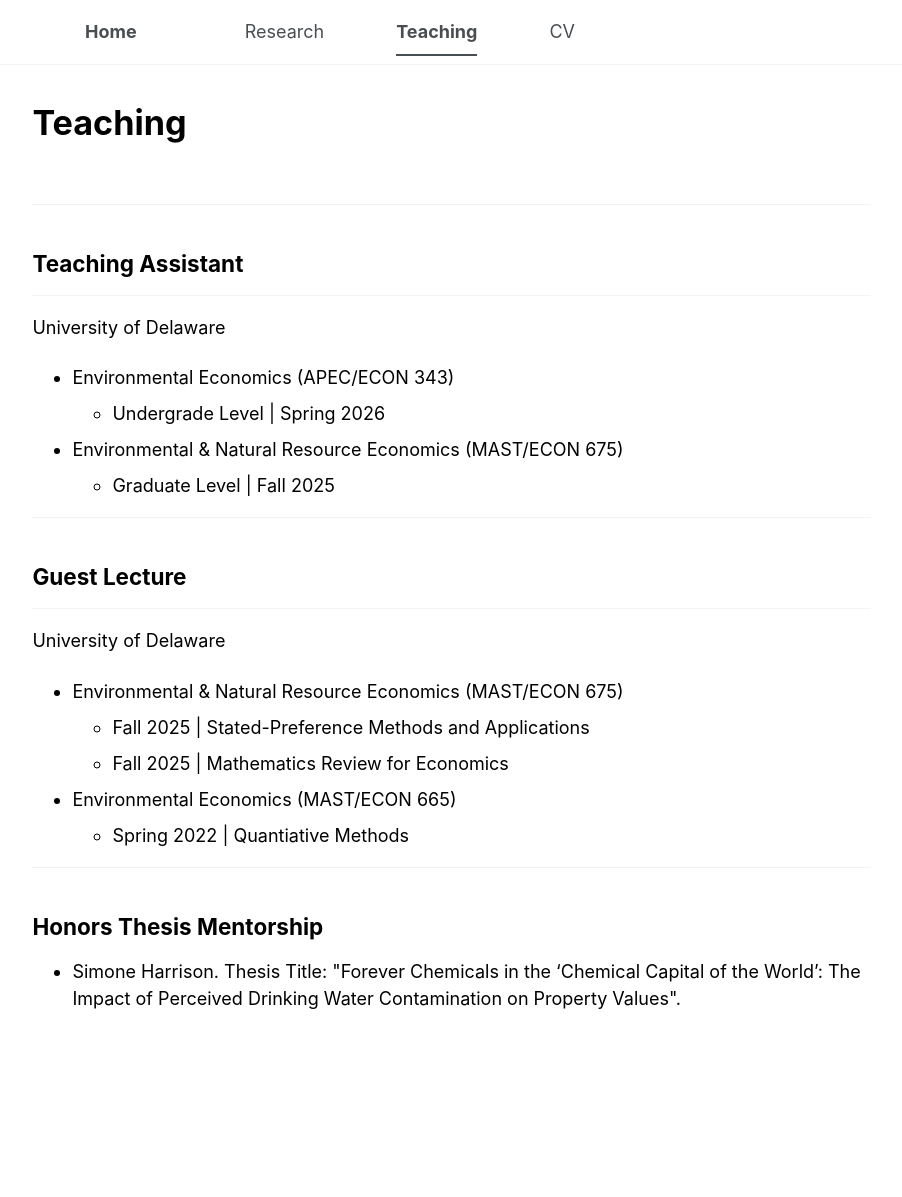
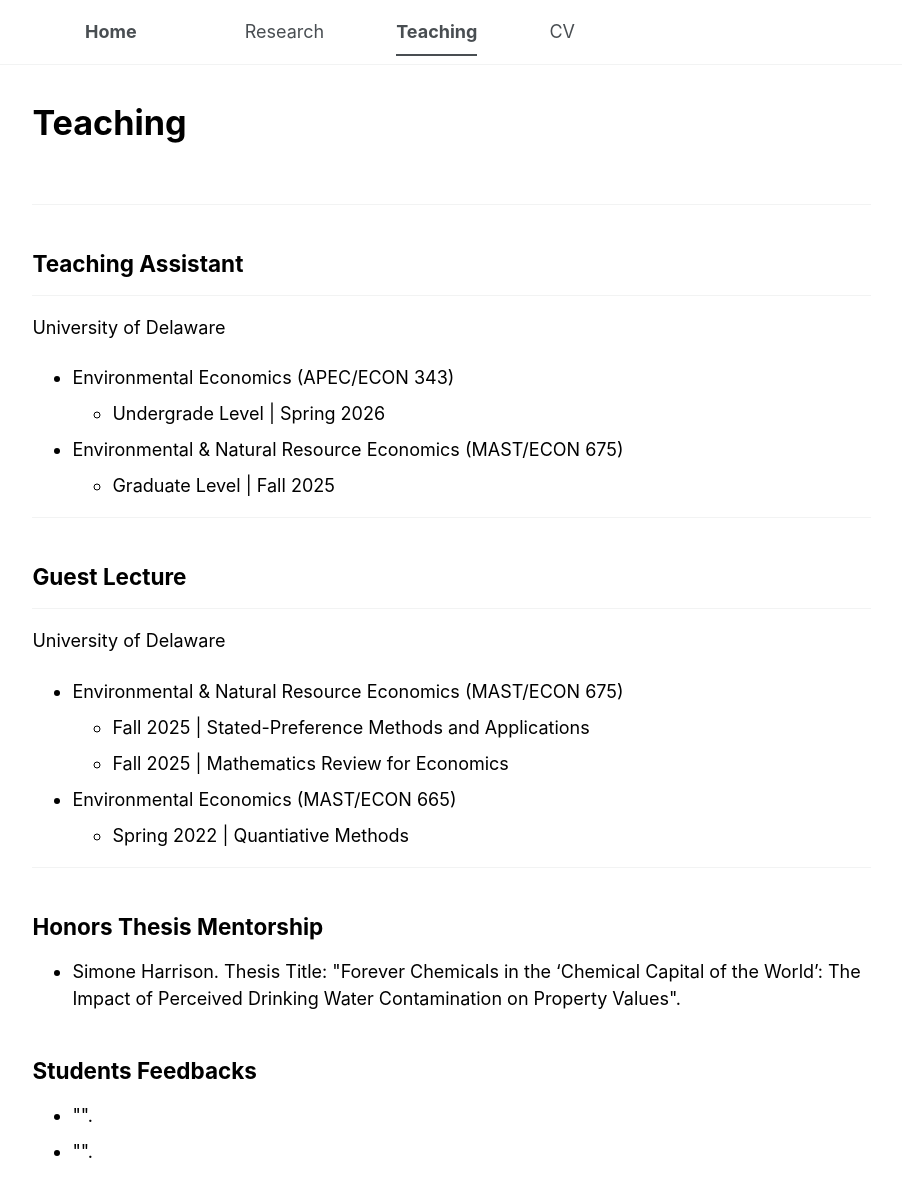
Before and after one commit to sachin-b-badole/sachin-b-badole.github.io, a Jekyll site: the page built from _pages/teaching.html, in a window 1280 px wide and 1381 px high. Shown: the top 1197 px of the window, without its empty margins (301-1203 px from the left). Built offline with Jekyll 4.4.1, drawn with Linux system fonts in a browser that asks for light colours.

Commit message:
Update teaching.html

```diff
--- a/_pages/teaching.html
+++ b/_pages/teaching.html
@@ -50,3 +50,10 @@
   <!-- <p> <li>Davidson Obilor Nwaonu. Thesis Title: "Sustainability and Health on the Shelf: How Scaling and Salience Framing Influence Consumer Preferences for Climate-Smart and Health Attributes of Staple Foods".</li>  !</p> -->
   <li>Simone Harrison. Thesis Title: "Forever Chemicals in the ‘Chemical Capital of the World’: The Impact of Perceived Drinking Water Contamination on Property Values".</li>
 </ul>
+
+
+<h2>Students Feedbacks</h2>
+<ul>
+  <li> "".</li>
+  <li> "".</li>
+</ul>
```
